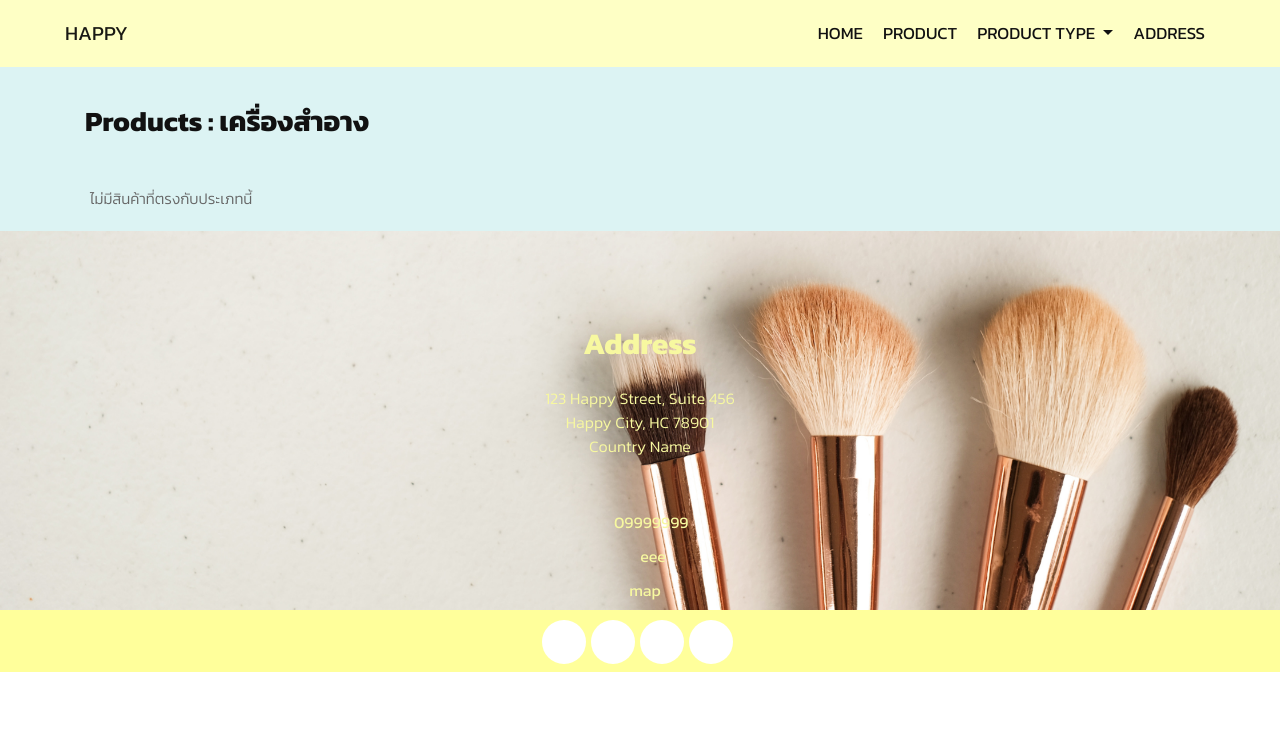
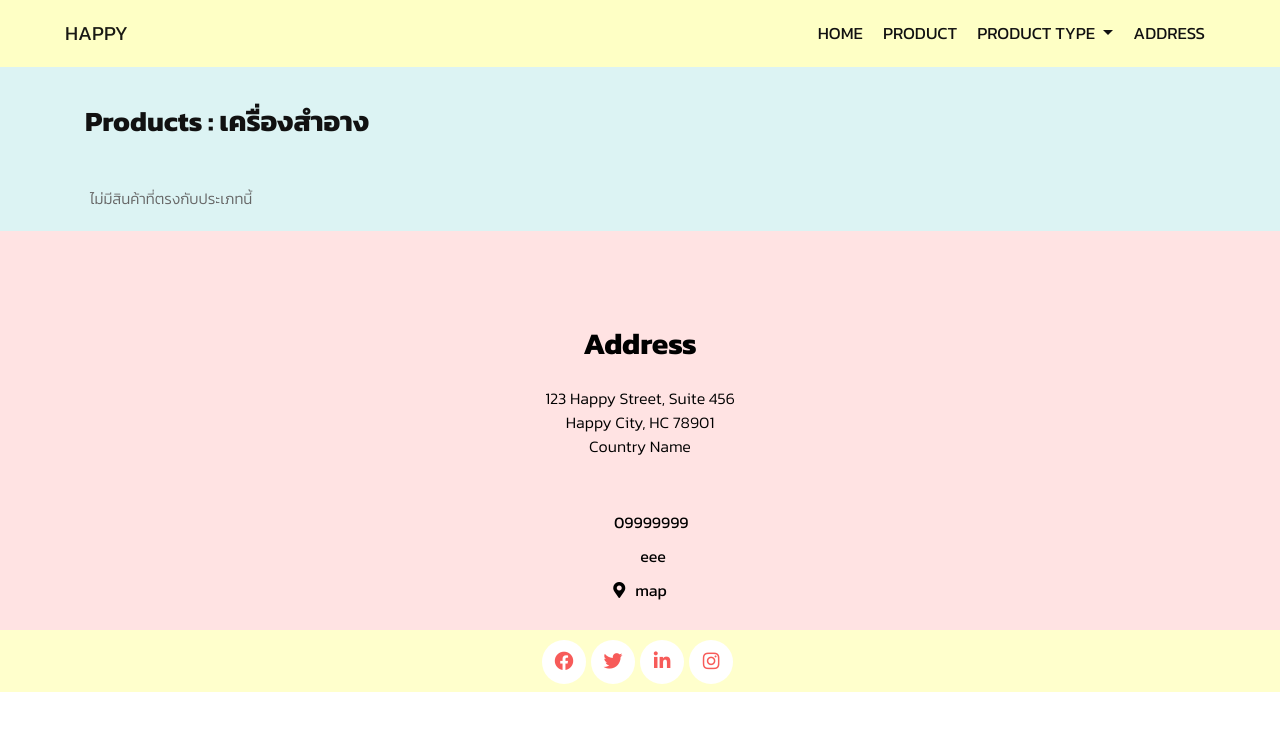
Before and after one commit to Asdzxc2595/Asdzxc2595, a PHP site: the page made by producttype.php in a window 1280 px wide. Shown: the top 731 px of the page. Run offline with PHP 8.4, Linux system fonts and the light colour scheme; data that the repository does not hold is empty; some libraries are stand-ins or nearby versions; some web fonts are replaced.

Commit message:
edit_more

```diff
--- a/address.php
+++ b/address.php
@@ -29,6 +29,8 @@
                         </li>
                     </ul>
                 </div>
+                <P>
+                <P>
             </div>
         </div>
     </div>
--- a/css/style.css
+++ b/css/style.css
@@ -518,7 +518,7 @@ button {
 .types_text {
     width: 100%;
     float: left;
-    font-size: 35px;
+    font-size:20px;
     color: #3b3b3b;
     text-align: center;
     font-weight: bold;
@@ -526,7 +526,7 @@ button {
 }
 
 .looking_text {
-    font-size: 20px;
+    font-size: 15px;
     padding-inline: 20%;
     width: 100%;
     float: left;
@@ -911,9 +911,10 @@ textarea#comment.massage-bt::placeholder {
     width: 100%;
     float: left;
     height: auto;
-    background-image: url(../images/footer-bg.png);
+    background-image: url(../images/pink.png);
     background-size: 100% 100%;
     padding: 90px 0px 0px 0px;
+
 }
 
 .address_text {
@@ -921,7 +922,7 @@ textarea#comment.massage-bt::placeholder {
     float: left;
     text-align: center;
     font-size: 30px;
-    color: #f7f8a0;
+    color: #000000;
     font-weight: bold;
     padding-bottom: 20px;
 }
@@ -930,7 +931,7 @@ textarea#comment.massage-bt::placeholder {
     width: 60%;
     margin: 0 auto;
     font-size: 16px;
-    color: #f7f8a0;
+    color: #000000;
     text-align: center;
 }
 
@@ -949,7 +950,7 @@ textarea#comment.massage-bt::placeholder {
 
 .location_text li {
     font-size: 16px;
-    color: #f7f8a0;
+    color: #000000;
     padding: 0px 0px 5px 0px;
 }
 
@@ -1057,15 +1058,13 @@ textarea#comment.update_mail::placeholder {
 
 
 /* footer section end */
-
-
 /* copyright section start */
 
 .copyright_section {
     width: 100%;
     float: left;
     background-color:
-    #ffff9b;
+    #ffffcc;
     height: auto;
 }
 
@@ -1126,10 +1125,17 @@ textarea#comment.update_mail::placeholder {
     margin-bottom: 15px;
 }
 
-.product_description {
-    font-size: 16px;
+.detill-text {
+    text-align: left;
+    font-size: 15px;
     color: #333;
     margin-bottom: 20px;
+
+
+}
+.product_description {
+    white-space: pre-wrap;
+    text-align: left;
 }
 
 .product_price {
@@ -1192,16 +1198,17 @@ textarea#comment.update_mail::placeholder {
 
 /* Title */
 .card-item-product .card-title {
-    font-family: 'Poppins', sans-serif;
+
     font-size: 1.25rem;
     font-weight: 600;
     margin: 15px 0;
     color: #333;
+
 }
 
 /* Description */
 .card-item-product .card-description {
-    font-family: 'Poppins', sans-serif;
+
     font-size: 1rem;
     font-weight: 400;
     margin: 0 15px 15px 15px;
@@ -1238,6 +1245,7 @@ textarea#comment.update_mail::placeholder {
 }
 .card-text {
     margin-bottom: 10px;
+    text-align: left;
     display: -webkit-box;
     -webkit-line-clamp: 3; /* Number of lines to show */
     -webkit-box-orient: vertical;
--- a/db_connect.php
+++ b/db_connect.php
@@ -19,6 +19,8 @@ try {
     //     echo "<pre>";
     //     print_r($row);
     //     echo "</pre>";
+    //     print_r($img_ids);
+
     // }
 
 } catch(PDOException $e) {
--- a/index.php
+++ b/index.php
@@ -96,11 +96,11 @@ $resultNewProducts = $pdo->query($sqlNewProducts);
         </div>
     </div>
     <!-- ปิดสินค้าใหม่ -->
-    <!-- สินค้าขายดี -->
+    <!-- สินค้านิยม -->
     <div class="product_section layout_padding body-background">
         <div class="container">
             <div class="row">
-                <h1 class="product_taital">สินค้าขายดี</h1>
+                <h1 class="product_taital">สินค้านิยม</h1>
                 <div class="bulit_icon"><img src="images/bulit-icon.png" alt="Bulit Icon"></div>
             </div>
         </div>
--- a/product.php
+++ b/product.php
@@ -5,7 +5,7 @@
     <meta charset="utf-8">
     <meta http-equiv="X-UA-Compatible" content="IE=edge">
     <meta name="viewport" content="width=device-width, initial-scale=1, maximum-scale=1">
-    <title>happy</title>
+    <title>สินค้าทั้งหมด</title>
     <meta name="keywords" content="">
     <meta name="description" content="">
     <meta name="author" content="">
--- a/producttype.php
+++ b/producttype.php
@@ -26,6 +26,12 @@ if (isset($_GET['type'])) {
     <link rel="stylesheet" type="text/css" href="css/bootstrap.min.css">
     <link rel="stylesheet" type="text/css" href="css/style.css">
     <link rel="stylesheet" href="css/responsive.css">
+    <link rel="preconnect" href="https://fonts.googleapis.com">
+    <link rel="preconnect" href="https://fonts.gstatic.com" crossorigin>
+    <link
+        href="https://fonts.googleapis.com/css2?family=Kanit:ital,wght@0,100;0,200;0,300;0,400;0,500;0,600;0,700;0,800;0,900;1,100;1,200;1,300;1,400;1,500;1,600;1,700;1,800;1,900&display=swap"
+        rel="stylesheet">
+    <link rel="stylesheet" href="https://cdnjs.cloudflare.com/ajax/libs/font-awesome/5.15.4/css/all.min.css">
 </head>
 
 <body>
```
Also changed, not shown: ad_product.php (+5 -3 lines), detailproduct.php (+49 -48 lines), update.php (+17 -9 lines), css/bootstrap.css, images/img-II9gLhWpy4nhyUDsA53mz.jpeg (added), images/img-hBKdSboN0zb0mmD09ORAi.jpeg (added), images/img-lGMzGs65bpdus1le1GuZA.jpeg (added), images/pink.png (added), images/teees.png (renamed from images/footer-bg.png), images/ไม้จิ้มฟัน.png (added).
